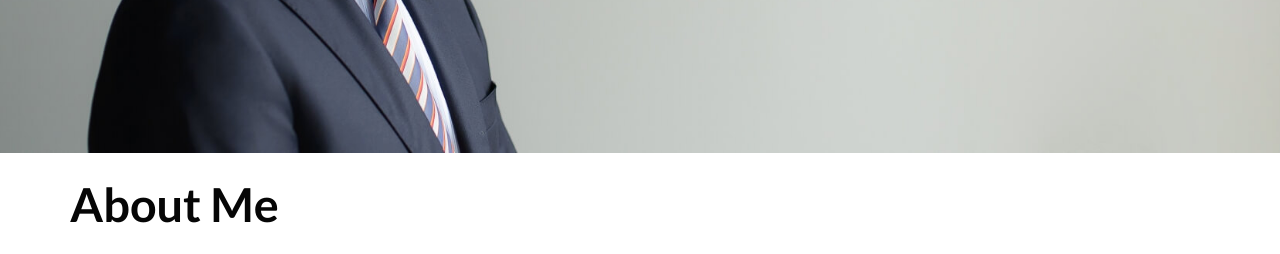
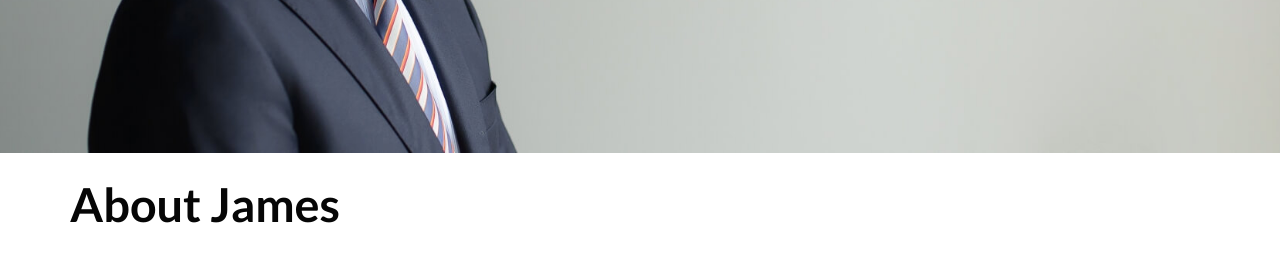
Before and after one commit to skslaw/skslaw.github.io, a plain HTML site: page team/james-katz.html in a window 1280 px wide. Shown: the part 510-764 px from the top of the page. Drawn offline with nearby package versions, Linux system fonts and the light colour scheme; some packages are replaced by stand-ins of ours; a script that the page names is missing.

Commit message:
Update james-katz.html

```diff
--- a/team/james-katz.html
+++ b/team/james-katz.html
@@ -128,7 +128,7 @@
 				<div class="container">
 						<div class="row">
 								<div class="col-md-12">
-										<h2>About Me</h2>
+										<h2>About James</h2>
 										<p>
 											A founding partner of SKS Law, for over twelve years James' practice has focused almost exclusively on
 litigation.  James has successfully represented clients in hearings and trials at all levels of Ontario's civil
```
